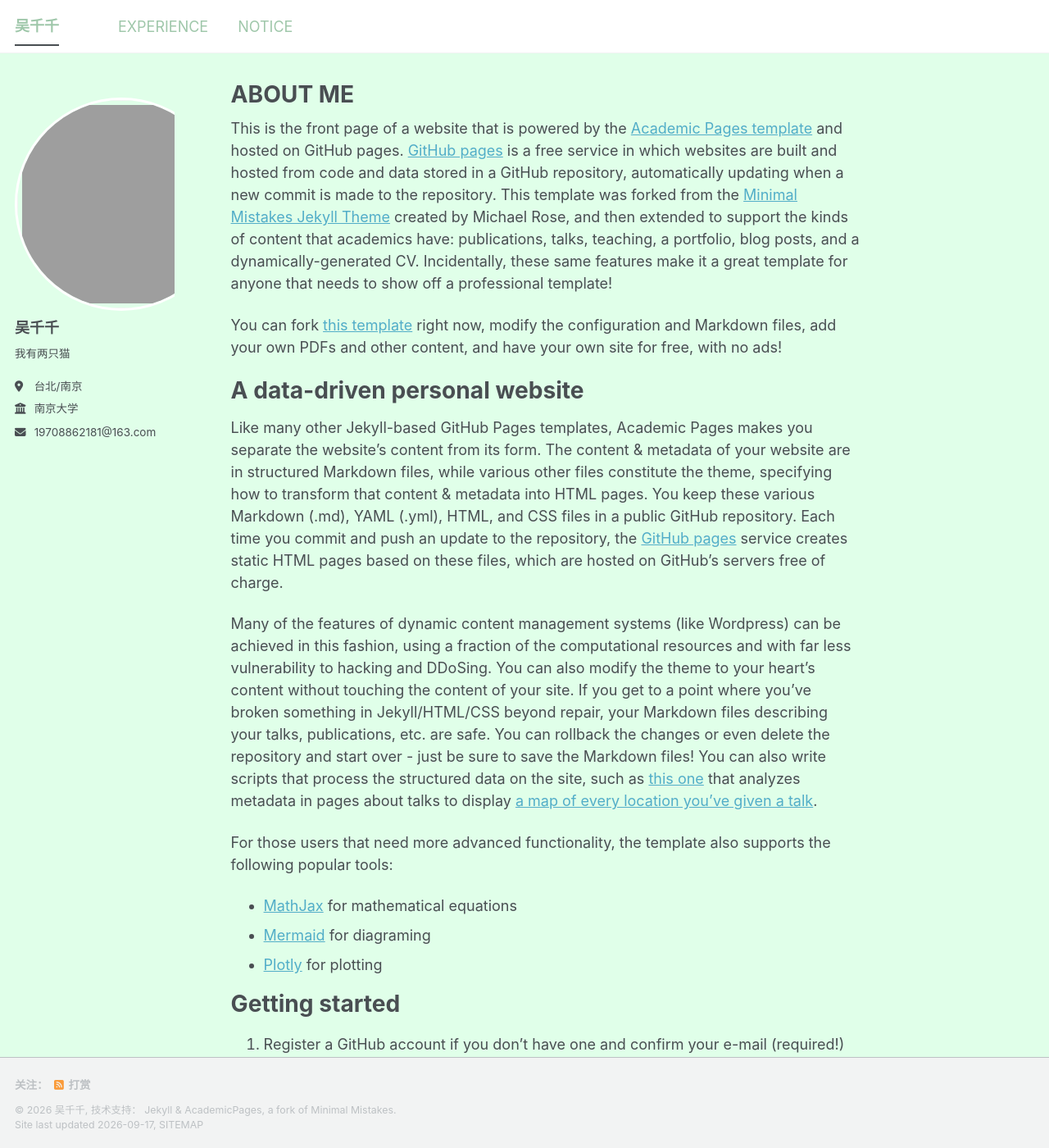
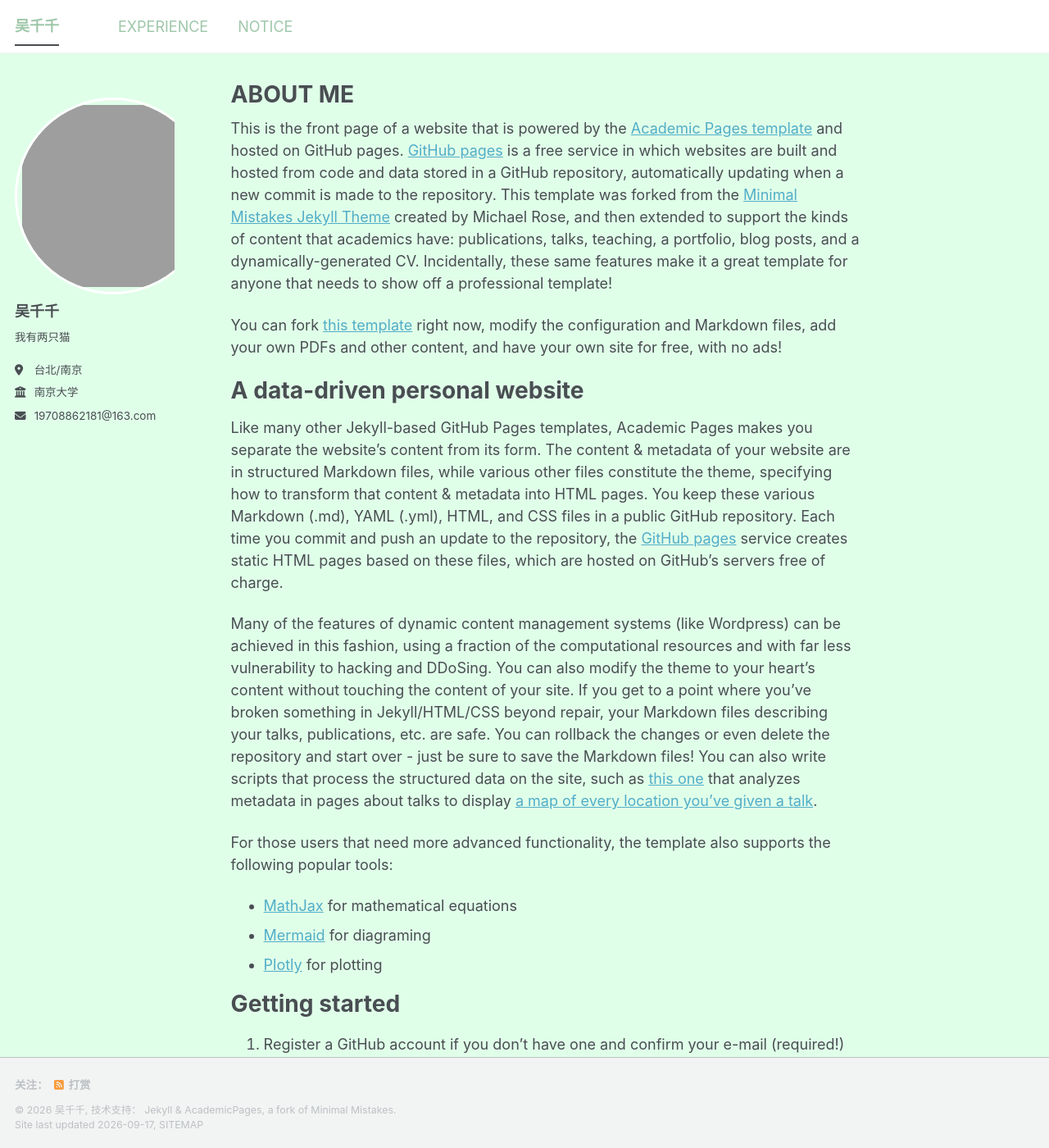
Before and after one commit to wuciancian0301/wuciancian0301.github.io, a Jekyll site: the page built from _pages/about.md, in a window 1280 px wide and 1400 px high. Shown: the whole window at 82% size. Built offline with Jekyll 4.4.1, drawn with Linux system fonts in a browser that asks for light colours; a style sheet for code colours, icons or effects is not loaded.

Commit message:
調整頭像

```diff
--- a/assets/css/main.scss
+++ b/assets/css/main.scss
@@ -53,10 +53,10 @@ body {
 
 div.author__avatar {
   display: block !important;
-  width: 260px !important;
-  height: 260px !important;
-  min-width: 260px !important;
-  max-width: 260px !important;
+  width: 240px !important;
+  height: 240px !important;
+  min-width: 240px !important;
+  max-width: 240px !important;
   box-sizing: border-box !important;
   overflow: hidden !important;
   border: 3px solid #FFFFFF !important;
```
